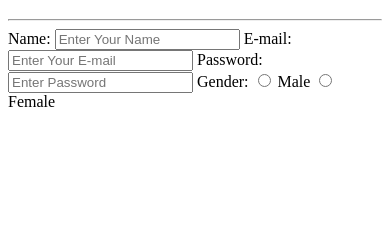
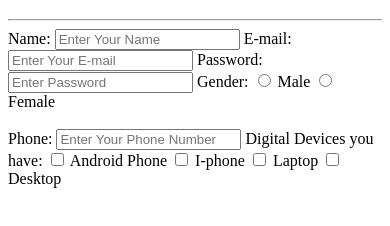
Before and after one commit to emonmolla73hbs/Form-First-Repo, a plain HTML site: page CodewithHarry.html in a window 390 px wide. Shown: the part 98-324 px from the top of the page. Drawn offline with Linux system fonts and the light colour scheme.

Commit message:
From Phone to Desktop

```diff
--- a/CodewithHarry.html
+++ b/CodewithHarry.html
@@ -18,11 +18,22 @@
         Password:
         <input type="password" placeholder="Enter Password">
         Gender:
-        <input type="radio" name="gender">
+        <input type="radio" name="gender" value="male">
         Male
-        <input type="radio" name="gender">
+        <input type="radio" name="gender" value="female">
         Female
-
+        <br> <br>
+        Phone:
+        <input type="phone" placeholder="Enter Your Phone Number">
+        Digital Devices you have:
+        <input type="checkbox" value="android">
+        Android Phone
+        <input type="checkbox" value="i-phone">
+        I-phone
+        <input type="checkbox" value="laptop">
+        Laptop
+        <input type="checkbox" value="desktop">
+        Desktop
 
 
 
```
